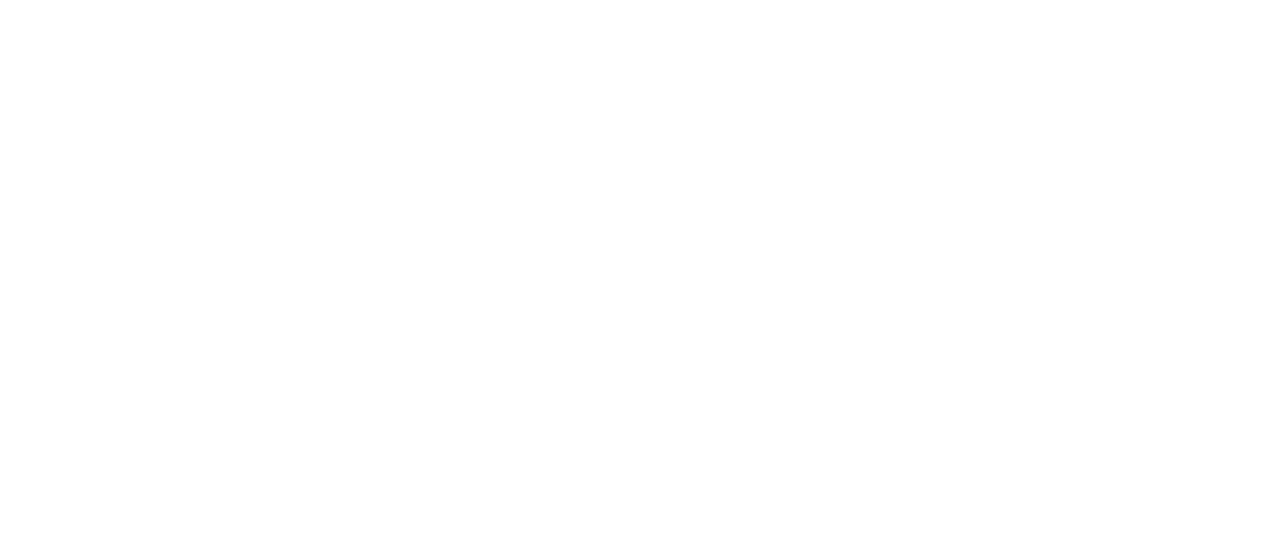
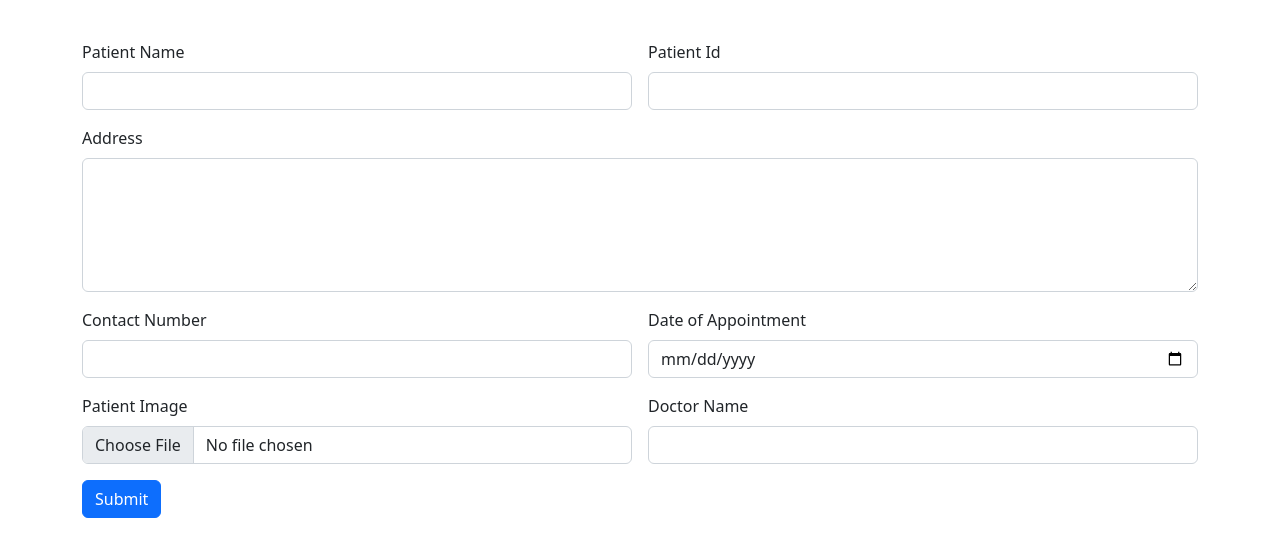
Before and after one commit to jobinjosetech/Hospital-Angular-App, an Angular app: page / in a window 1280 px wide. Shown: the top 556 px of the page. Built offline with nearby package versions, Linux system fonts and the light colour scheme.

Commit message:
patient entry

```diff
--- a/src/app/app.component.html
+++ b/src/app/app.component.html
@@ -1,2 +1,2 @@
-
+<app-patient-entry></app-patient-entry>
 <router-outlet></router-outlet>
--- a/src/app/app.module.ts
+++ b/src/app/app.module.ts
@@ -3,10 +3,12 @@
 
 import { AppRoutingModule } from './app-routing.module';
 import { AppComponent } from './app.component';
+import { PatientEntryComponent } from './patient-entry/patient-entry.component';
 
 @NgModule({
   declarations: [
-    AppComponent
+    AppComponent,
+    PatientEntryComponent
   ],
   imports: [
     BrowserModule,
--- /dev/null
+++ b/src/app/patient-entry/patient-entry.component.html
@@ -0,0 +1,39 @@
+<div class="container">
+    <div class="row">
+        <div class="col col-sm-12 col-md-12 col-lg-12 col-xl-12 col-xxl-12">
+            <div class="row g-3 mt-4">
+                <div class="col col-12 col-sm-6 col-md-6 col-lg-6 col-xl-6 col-xxl-6">
+                    <label for="" class="form-label">Patient Name</label>
+                    <input type="text" class="form-control">
+                </div>
+                <div class="col col-12 col-sm-6 col-md-6 col-lg-6 col-xl-6 col-xxl-6">
+                    <label for="" class="form-label">Patient Id</label>
+                    <input type="text" class="form-control">
+                </div>
+                <div class="col col-12 col-sm-12 col-md-12 col-lg-12 col-xl-12 col-xxl-12">
+                    <label for="" class="form-label">Address</label>
+                    <textarea name="" id="" cols="30" rows="5" class="form-control"></textarea>
+                </div>
+                <div class="col col-12 col-sm-6 col-md-6 col-lg-6 col-xl-6 col-xxl-6">
+                    <label for="" class="form-label">Contact Number</label>
+                    <input type="text" class="form-control">
+                </div>
+                <div class="col col-12 col-sm-6 col-md-6 col-lg-6 col-xl-6 col-xxl-6">
+                    <label for="" class="form-label">Date of Appointment</label>
+                    <input type="date" name="" id="" class="form-control">
+                </div>
+                <div class="col col-12 col-sm-6 col-md-6 col-lg-6 col-xl-6 col-xxl-6">
+                    <label for="" class="form-label">Patient Image</label>
+                    <input type="file" name="" id="" class="form-control">
+                </div>
+                <div class="col col-12 col-sm-6 col-md-6 col-lg-6 col-xl-6 col-xxl-6">
+                    <label for="" class="form-label">Doctor Name</label>
+                    <input type="text" class="form-control">
+                </div>
+                <div class="col col-12 col-sm-6 col-md-6 col-lg-6 col-xl-6 col-xxl-6">
+                    <button class="btn btn-primary">Submit</button>
+                </div>
+            </div>
+        </div>
+    </div>
+</div>
--- a/src/index.html
+++ b/src/index.html
@@ -6,8 +6,13 @@
   <base href="/">
   <meta name="viewport" content="width=device-width, initial-scale=1">
   <link rel="icon" type="image/x-icon" href="favicon.ico">
+  <!-- CSS only -->
+<link href="https://cdn.jsdelivr.net/npm/bootstrap@5.2.3/dist/css/bootstrap.min.css" rel="stylesheet" integrity="sha384-rbsA2VBKQhggwzxH7pPCaAqO46MgnOM80zW1RWuH61DGLwZJEdK2Kadq2F9CUG65" crossorigin="anonymous">
 </head>
 <body>
   <app-root></app-root>
+
+  <!-- JavaScript Bundle with Popper -->
+<script src="https://cdn.jsdelivr.net/npm/bootstrap@5.2.3/dist/js/bootstrap.bundle.min.js" integrity="sha384-kenU1KFdBIe4zVF0s0G1M5b4hcpxyD9F7jL+jjXkk+Q2h455rYXK/7HAuoJl+0I4" crossorigin="anonymous"></script>
 </body>
 </html>
```
Also changed, not shown: src/app/patient-entry/patient-entry.component.ts (added, +10 -0 lines), src/app/patient-entry/patient-entry.component.css (added).
